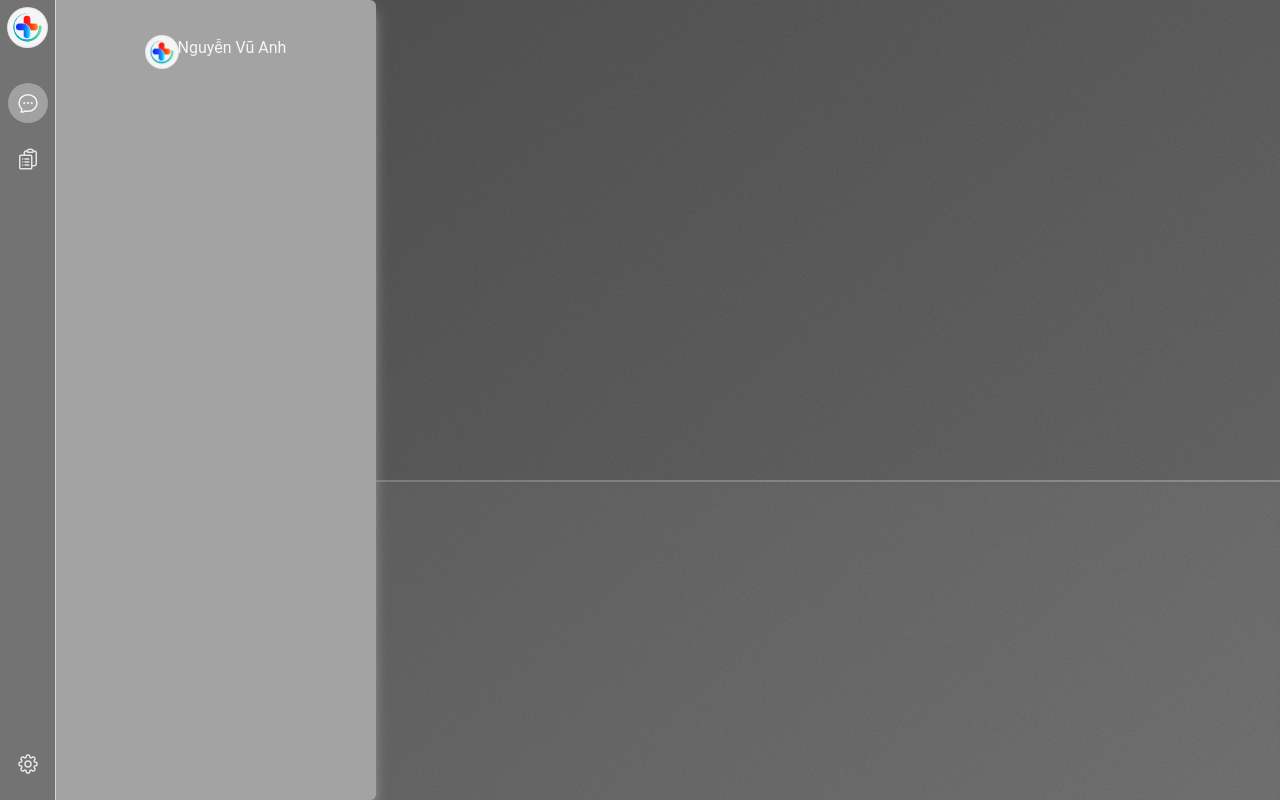
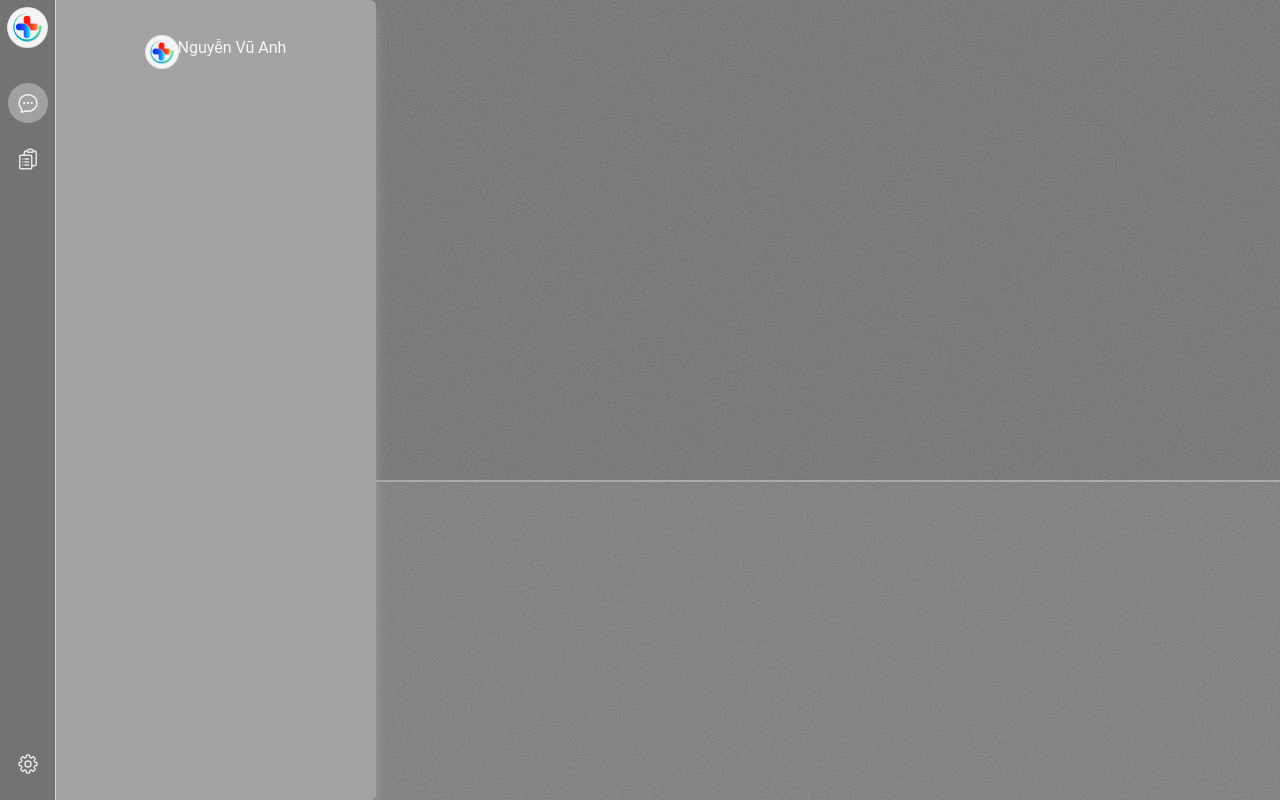
Before and after one commit to acrobaticcow/new-globi-monitor, a React (Vite) app: page / in a window 1280 px wide. Both pictures are taken after a click on the button 27 px from the left and 103 px from the top of the page. Built offline with nearby package versions, Linux system fonts and the light colour scheme; no server answers; what tailwindcss-inner-border would draw is missing.

Commit message:
Làm xong sidebar

```diff
--- a/src/components/Sidebar/Sidebar.tsx
+++ b/src/components/Sidebar/Sidebar.tsx
@@ -1,6 +1,12 @@
-import type { FC, MouseEvent } from "react";
+import clsx from "clsx";
+import type { FC } from "react";
 import { useState } from "react";
-import { ChatIcon, ContactIcon, SearchIconMini, SettingIcon } from "../Icons";
+import {
+    ChatIcon,
+    ContactIcon,
+    SearchIconMini,
+    SettingIcon,
+} from "../Icons";
 import SidebarFollowersList from "./SidebarFollowersList";
 import SidebarTrigger from "./SidebarTrigger";
 
@@ -9,8 +15,7 @@ interface SideBarProps {
 }
 const SideBar: FC<SideBarProps> = ({ onChange }) => {
     const [activeId, setActiveId] = useState("");
-  const handleClick = (e: MouseEvent) => {
-    const id = e.currentTarget.id;
+    const handleSetActiveId = (id: string) => {
         if (activeId === id) {
             setActiveId("");
             return;
@@ -18,25 +23,28 @@ const SideBar: FC<SideBarProps> = ({ onChange }) => {
         setActiveId(id);
     };
     return (
-    <nav className="fixed top-0 left-0 z-50 flex h-screen max-h-screen w-14 flex-col border-r border-neutral-300 bg-neutral-500 pb-4 shadow-lg shadow-neutral-400">
+        <nav className="fixed top-0 left-0 z-50 flex h-screen max-h-screen w-14 flex-col border-r border-neutral-300 bg-neutral-500 pb-4 shadow-neutral-400 shadow-lg">
             <div className="mx-2 py-2">
                 <img
-          className="aspect-square w-full rounded-full bg-neutral-100 object-cover object-center ring-1 ring-neutral-200"
+                    className="aspect-square w-full rounded-full bg-neutral-100 object-cover object-center ring-neutral-200 ring-1"
                     src="/img/1.globi-logo.png"
                     alt="unsplash"
                 />
             </div>
             <div className="mt-7 flex h-full flex-col items-center justify-between">
-        <div id="main-btn" className="flex flex-col gap-y-4">
+                <div
+                    id="main-btn"
+                    className="flex flex-col gap-y-4"
+                >
                     <SidebarTrigger
-            handleClick={handleClick}
+                        handleSetActiveId={handleSetActiveId}
                         activeId={activeId}
                         id="sidebar--btn__chat"
                         Icon={<ChatIcon className="sidebar--icon" />}
                     >
                         <div className="flex w-full justify-center p-2">
                             <img
-                className="aspect-square w-8 rounded-full bg-neutral-100 object-cover object-center ring-1 ring-neutral-200"
+                                className="aspect-square w-8 rounded-full bg-neutral-100 object-cover object-center ring-neutral-200 ring-1"
                                 src="/img/1.globi-logo.png"
                                 alt=""
                             />
@@ -44,10 +52,12 @@ const SideBar: FC<SideBarProps> = ({ onChange }) => {
                         </div>
                     </SidebarTrigger>
                     <SidebarTrigger
-            handleClick={handleClick}
+                        handleSetActiveId={handleSetActiveId}
                         activeId={activeId}
                         id="sidebar--btn__contact"
-            Icon={<ContactIcon className="sidebar--icon" />}
+                        Icon={
+                            <ContactIcon className="sidebar--icon" />
+                        }
                     >
                         <div
                             id="search"
@@ -59,20 +69,25 @@ const SideBar: FC<SideBarProps> = ({ onChange }) => {
                                 className="peer z-10 w-full border-0 bg-transparent p-0 text-sm outline-none ring-0 focus:border-transparent focus:outline-transparent focus:ring-transparent"
                             />
                             <SearchIconMini className="order-first h-5 w-5 transform text-neutral-200 transition-colors duration-75 ease-in group-hover:text-neutral-100 peer-focus:text-neutral-100" />
-              <div className="absolute inset-0 z-0 h-full w-full rounded-3xl ring-neutral-200 peer-focus:ring peer-focus:ring-slate-600"></div>
+                            <div className="absolute inset-0 z-0 h-full w-full rounded-3xl ring-neutral-200 peer-focus:ring-slate-600 peer-focus:ring"></div>
                         </div>
                         <SidebarFollowersList
-              className="h-full overflow-y-auto border-t-2 border-gray-700 py-4 shadow-inner shadow-gray-900"
+                            className="h-full overflow-y-auto border-t-2 border-gray-700 py-4 shadow-gray-900 shadow-inner"
                             onChange={onChange}
                         />
                     </SidebarTrigger>
                 </div>
-        <div id="support-btn" className="">
+                <div
+                    id="support-btn"
+                    className=""
+                >
                     <SidebarTrigger
-            handleClick={handleClick}
+                        handleSetActiveId={handleSetActiveId}
                         activeId={activeId}
                         id="sidebar--btn__setting"
-            Icon={<SettingIcon className="sidebar--icon" />}
+                        Icon={
+                            <SettingIcon className="sidebar--icon" />
+                        }
                     >
                         <div>setting</div>
                     </SidebarTrigger>
--- a/src/components/Sidebar/SidebarDrawer.tsx
+++ b/src/components/Sidebar/SidebarDrawer.tsx
@@ -1,4 +1,5 @@
 import clsx from "clsx";
+import { useEffect } from "react";
 import type { FC } from "react";
 import { createPortal } from "react-dom";
 interface SideBarDrawerProps {
@@ -6,6 +7,7 @@ interface SideBarDrawerProps {
     children: any;
     activeId: string;
     id: string;
+    handleSetActiveId: (e: string) => void;
 }
 const drawerPlaceholder = document.querySelector(
     "#aboveRoot--placeholder"
@@ -16,23 +18,57 @@ const SideBarDrawer: FC<SideBarDrawerProps> = ({
     activeId,
     className,
     id,
+    handleSetActiveId,
 }) => {
     const isActive = activeId === id;
+
+    /**
+     * Click vào mask thì đóng drawer
+     */
+    useEffect(() => {
+        const handleClick = (e: MouseEvent) => {
+            const target = e.target as Node;
+            const thisComponent = drawerPlaceholder?.querySelector(
+                `#${id}`
+            );
+            const thisMask = thisComponent?.querySelector(
+                `#${id}__mask`
+            );
+            const isThisCompContainTarget =
+                thisMask?.contains(target);
+            if (!!target && isThisCompContainTarget) {
+                handleSetActiveId("");
+            }
+        };
+
+        document.addEventListener("mousedown", handleClick);
+        return () => {
+            document.removeEventListener("mousedown", handleClick);
+        };
+    }, [handleSetActiveId, id]);
+
     return drawerPlaceholder ? (
         createPortal(
-            <>
+            <div
+                id={id}
+                key={id}
+            >
                 <div
+                    id={`${id}__mask`}
                     className={clsx(
-                        "fixed inset-0 z-40 h-full w-full transform transition-opacity duration-200 ease-out",
-                        isActive ? "opacity-100" : "opacity-0"
+                        "fixed inset-0 z-40 h-full w-full transition-opacity duration-200 ease-out",
+                        activeId.length
+                            ? "opacity-100"
+                            : "-z-10 opacity-0"
                     )}
                 >
-                    <div className="noise absolute inset-0  h-full w-full backdrop-blur-[1px]"></div>
-                    <div className="absolute inset-0  h-full w-full bg-neutral-500/40 mix-blend-multiply"></div>
+                    <div className="absolute inset-0 h-full w-full brightness-110 contrast-125 filter backdrop-blur-[1px] backdrop-filter"></div>
+                    <div className="absolute inset-0 h-full  w-full bg-noise mix-blend-multiply"></div>
+                    <div className="absolute inset-0 h-full w-full bg-neutral-400/10"></div>
                 </div>
                 <div
                     className={clsx(
-                        "fixed inset-y-0 -left-0 z-50 h-full w-80 transform rounded-r-md shadow-neutral-400 transition-all duration-200 ease-in-out shadow-lg",
+                        "fixed inset-y-0 -left-0 z-50 h-full w-80 transform rounded-r-md shadow-neutral-400 transition-all duration-200 ease-in-out will-change-transform shadow-lg",
                         className,
                         isActive
                             ? "block translate-x-14 opacity-100"
@@ -41,7 +77,7 @@ const SideBarDrawer: FC<SideBarDrawerProps> = ({
                 >
                     {children}
                 </div>
-            </>,
+            </div>,
             drawerPlaceholder
         )
     ) : (
--- a/src/components/Sidebar/SidebarTrigger.tsx
+++ b/src/components/Sidebar/SidebarTrigger.tsx
@@ -11,7 +11,7 @@ interface SidebarTriggerProps {
     /**
      * event onclick
      */
-  handleClick: (e: MouseEvent) => void;
+    handleSetActiveId: (e: string) => void;
     /**
      * children sẽ được nhét vào trong drawer
      */
@@ -38,7 +38,7 @@ interface SidebarTriggerProps {
 }
 const SidebarTrigger: FC<SidebarTriggerProps> = ({
     btnClassname,
-  handleClick,
+    handleSetActiveId,
     children,
     activeId,
     id,
@@ -56,7 +56,7 @@ const SidebarTrigger: FC<SidebarTriggerProps> = ({
                     isActive && "bg-neutral-200/40"
                 )}
                 id={id}
-        onClick={handleClick}
+                onClick={() => handleSetActiveId(id)}
             >
                 {cloneChild({
                     children: Icon,
@@ -68,7 +68,12 @@ const SidebarTrigger: FC<SidebarTriggerProps> = ({
                     },
                 })}
             </button>
-      <SideBarDrawer className={drawerClassname} id={id} activeId={activeId}>
+            <SideBarDrawer
+                handleSetActiveId={handleSetActiveId}
+                className={drawerClassname}
+                id={id}
+                activeId={activeId}
+            >
                 {children}
             </SideBarDrawer>
         </>
--- a/src/components/VitalCard.tsx
+++ b/src/components/VitalCard.tsx
@@ -59,7 +59,7 @@ export const VitalMonitorBlock: FunctionComponent<
 
     return (
         <div className="relative w-full max-w-[573px] px-2">
-            <div className="rounded border border-b-0 border-neutral-400 bg-neutral-500/75 px-5 shadow-inner shadow-neutral-300/5">
+            <div className="rounded border border-b-0 border-neutral-400 bg-neutral-500/75 px-5 shadow-neutral-300/5 shadow-inner">
                 <div className="mb-0.5 flex items-center justify-between">
                     <h1
                         className={clsx(
@@ -111,7 +111,7 @@ export const VitalMonitorBlock: FunctionComponent<
                     <WarningIcon className="inline-block h-5 w-5 stroke-neutral-200" />
                     <span
                         className={clsx(
-                            "mx-4 text-xs font-semibold",
+                            "mx-4 text-xs font-semibold will-change-contents",
                             !status && "animate-pulse"
                         )}
                     >
--- a/src/index.css
+++ b/src/index.css
@@ -67,13 +67,10 @@
         animation: right-to-left 15s linear infinite;
         @apply translate-x-1/3;
     }
-    .noise {
-        background: linear-gradient(
+}
+
+/* linear-gradient(
                 140deg,
                 rgba(18, 20, 23, 0.3),
                 transparent
-            ),
-            url(/img/noise.svg);
-        filter: contrast(105%) brightness(115%);
-    }
-}
+            ), */
--- a/tailwind.config.cjs
+++ b/tailwind.config.cjs
@@ -21,6 +21,9 @@ module.exports = {
         extend: {
             screens: {
                 xl: "1920px",
+            },
+            backgroundImage: {
+                noise: "url('/img/noise.svg')",
             },
             fontFamily: {
                 sans: ["Roboto", ...defaultTheme.fontFamily.sans],
```
Also changed, not shown: public/img/noise.svg. Lines whose indentation alone changed are shown as unchanged.
